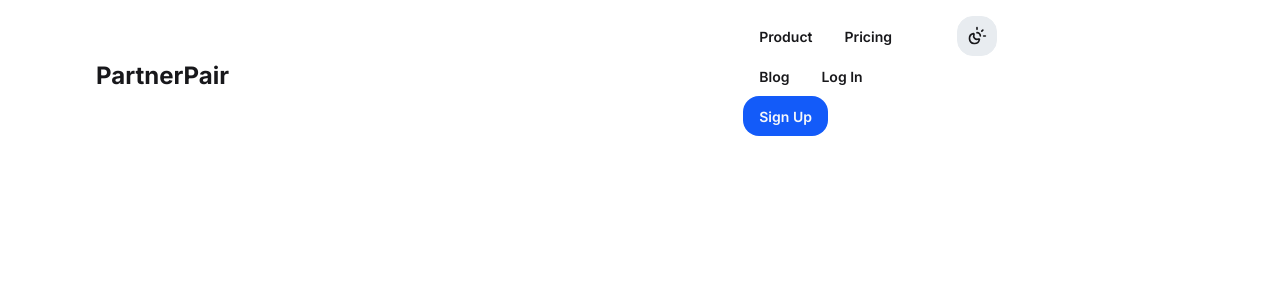
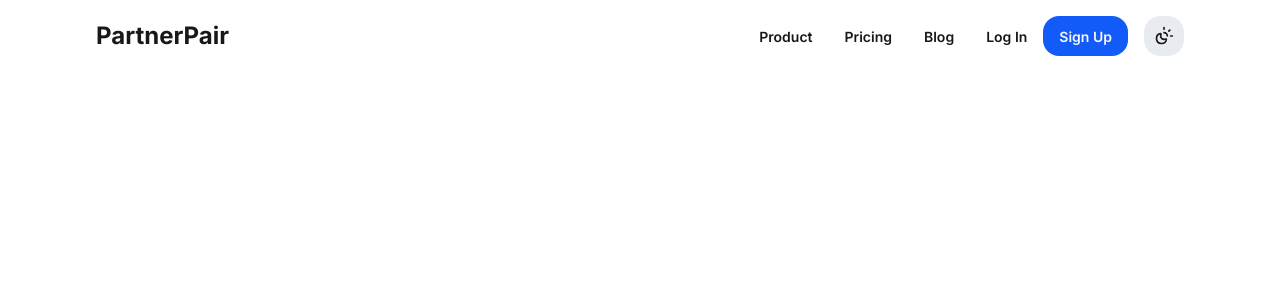
Before and after one commit to delta6626/partnerpair, a React (Vite) app: page / in a window 1280 px wide. Shown: the top 300 px of the page. Built offline with nearby package versions, Linux system fonts and the light colour scheme; no server answers.

Commit message:
fix layout issue

```diff
--- a/src/components/ThemeChanger.tsx
+++ b/src/components/ThemeChanger.tsx
@@ -6,8 +6,12 @@ export const ThemeChanger = ({ forMobile }: ThemeChangerProps) => {
   const { theme, setTheme } = useTheme();
 
   return (
-    <div className="w-full">
-      <div className="w-full dropdown dropdown-bottom dropdown-end">
+    <div className={forMobile ? "w-full" : ""}>
+      <div
+        className={`dropdown dropdown-bottom dropdown-end ${
+          forMobile ? "w-full" : ""
+        }`}
+      >
         <div
           tabIndex={0}
           role="button"
```
